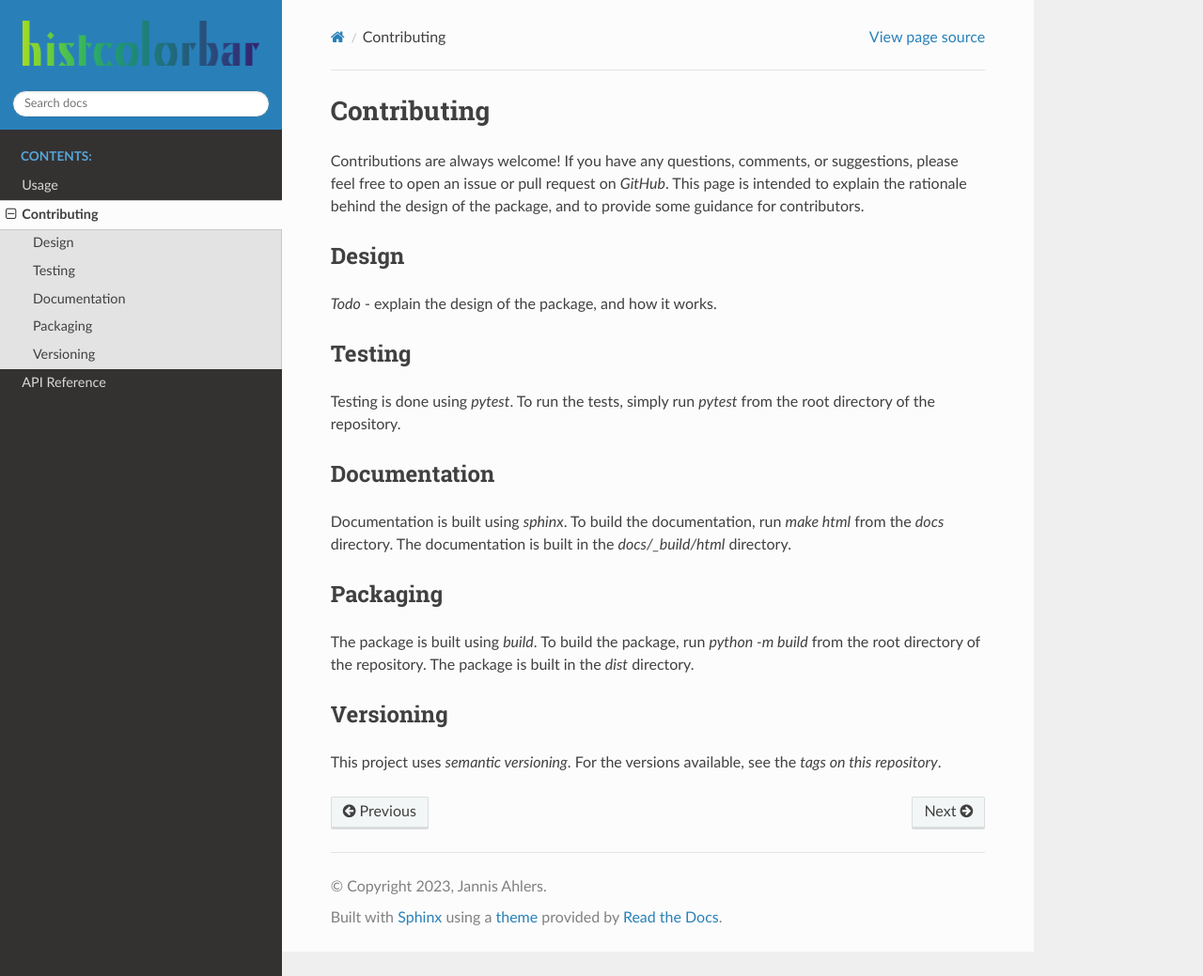
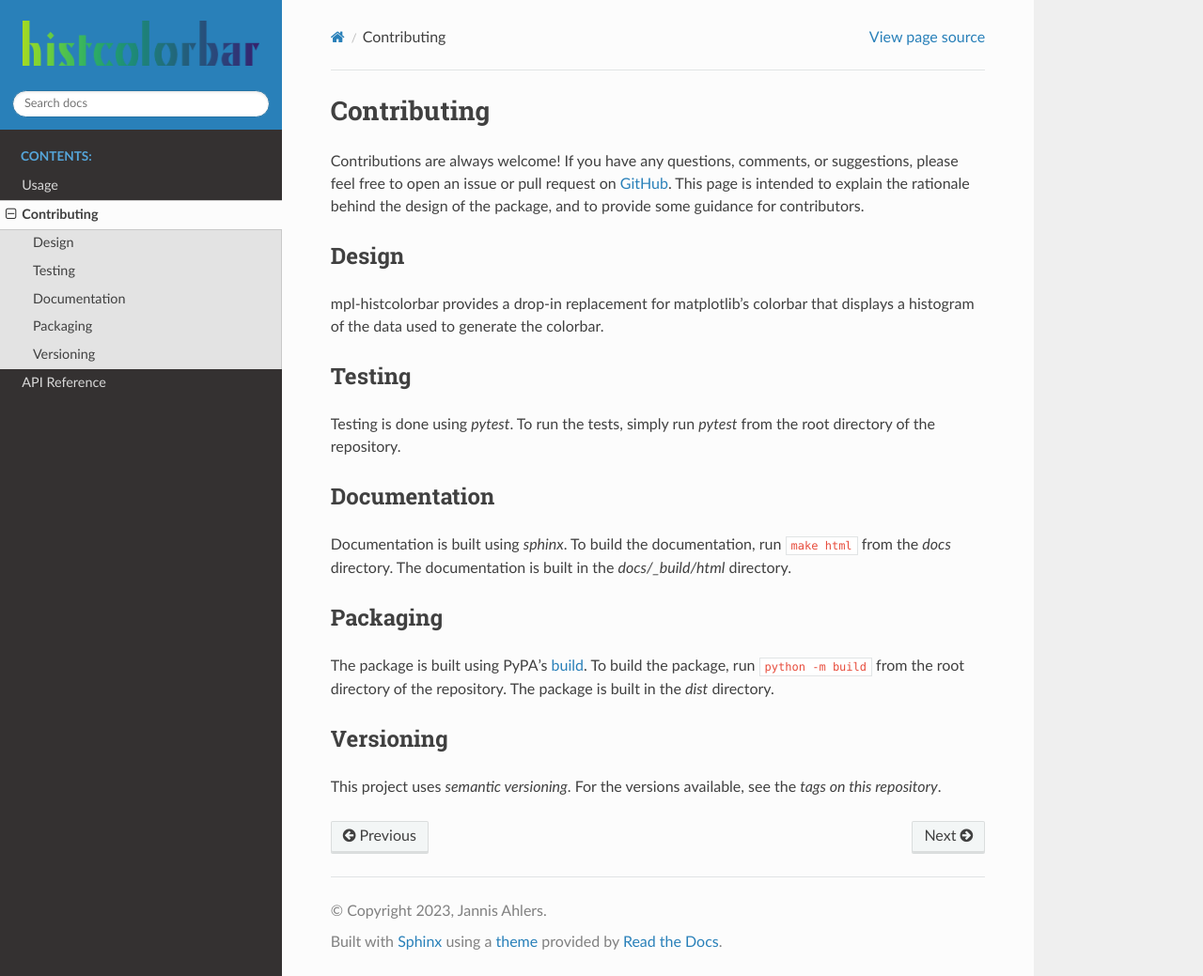
Before and after one commit to jnahlers/mpl-histcolorbar, a Sphinx documentation site: the page built from docs/contributing.rst, in a window 1280 px wide and 1039 px high. Shown: the whole window at 94% size. Built offline with Sphinx 7.4.7 and the Read the Docs theme 2.0.0, drawn with Linux system fonts in a browser that asks for light colours.

Commit message:
Add more to contributing docs

```diff
--- a/docs/contributing.rst
+++ b/docs/contributing.rst
@@ -4,31 +4,32 @@ Contributing
 =============
 
 Contributions are always welcome! If you have any questions, comments, or
-suggestions, please feel free to open an issue or pull request on `GitHub`. This page
+suggestions, please feel free to open an issue or pull request on `GitHub <https://github.com/jnahlers/mpl-histcolorbar>`_. This page
 is intended to explain the rationale behind the design of the package, and to provide
 some guidance for contributors.
 
 Design
 ------
-*Todo* - explain the design of the package, and how it works.
+mpl-histcolorbar provides a drop-in replacement for matplotlib's colorbar that
+displays a histogram of the data used to generate the colorbar.
 
 Testing
 -------
 Testing is done using `pytest`. To run the tests, simply run `pytest` from the
 root directory of the repository.
 
-
 Documentation
 -------------
 Documentation is built using `sphinx`. To build the documentation, run
-`make html` from the `docs` directory. The documentation is built in the
+:code:`make html` from the `docs` directory. The documentation is built in the
 `docs/_build/html` directory.
 
 Packaging
 ---------
-The package is built using `build`. To build the package, run
-`python -m build` from the root directory of the repository. The package is
-built in the `dist` directory.
+The package is built using PyPA's
+`build <https://packaging.python.org/en/latest/key_projects/#build>`_. To build the
+package, run :code:`python -m build` from the root directory of the repository. The
+package is built in the `dist` directory.
 
 Versioning
 ----------
```
